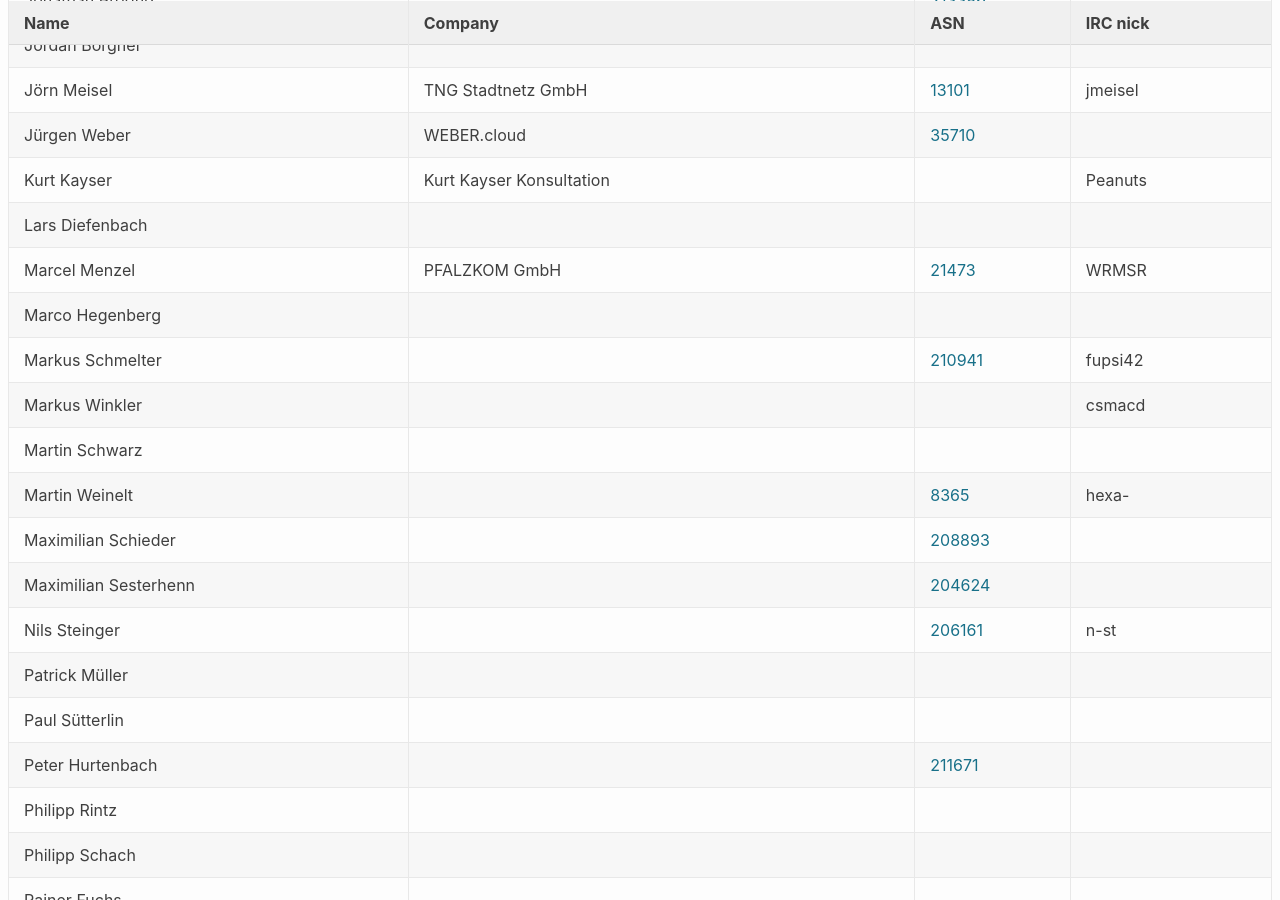
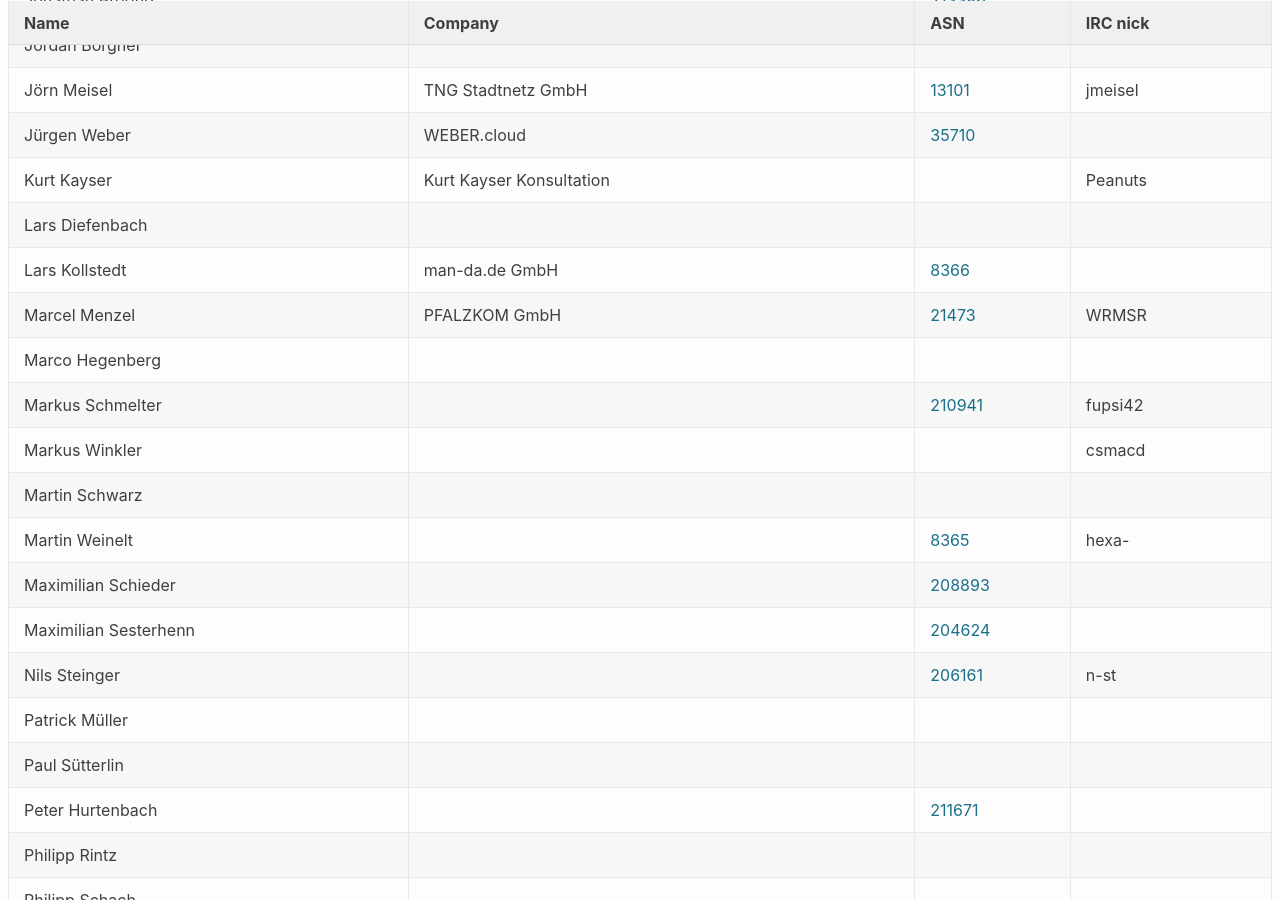
Before and after one commit to denog/pretix-attendeelist, a Jekyll site: the page built from denog14/index.md, in a window 1280 px wide and 900 px high, scrolled down 778 px. Built offline with Jekyll 4.4.1, drawn with Linux system fonts in a browser that asks for light colours.

Commit message:
Latest data: Fri Sep  9 07:01:18 UTC 2022

```diff
--- a/_data/attendees_denog14_onsite.json
+++ b/_data/attendees_denog14_onsite.json
@@ -118,6 +118,12 @@
     "company": null,
     "irc": null,
     "asn": null
+  },
+  {
+    "name": "Lars Kollstedt",
+    "company": "man-da.de GmbH",
+    "irc": null,
+    "asn": "8366"
   },
   {
     "name": "Marcel Menzel",
```
